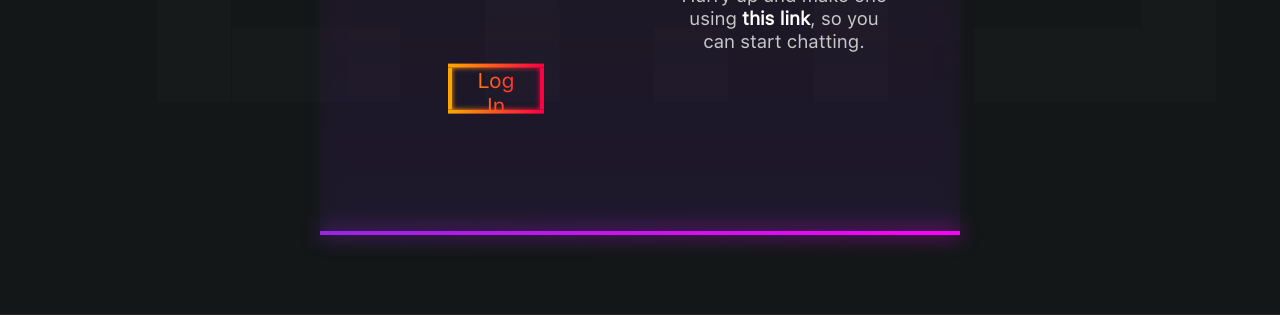
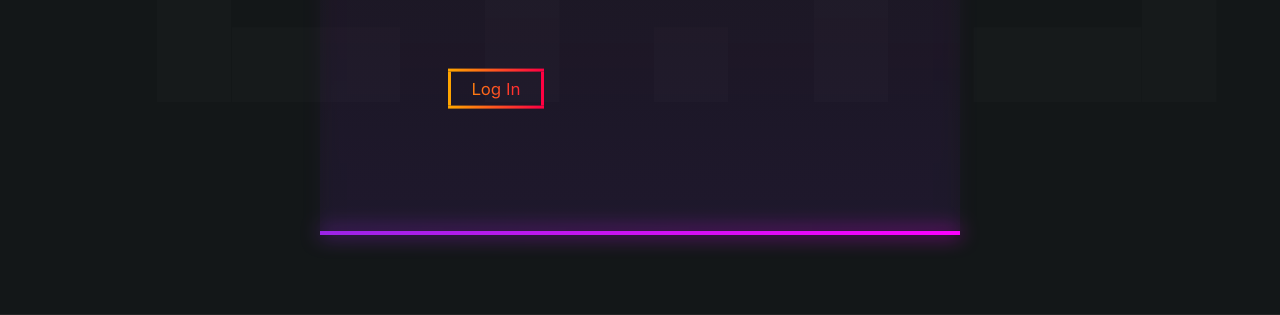
Before and after one commit to RoyalTwo/chat-webapp, a website: page login/login-doc.html in a window 1280 px wide. Shown: the part 485-800 px from the top of the page. Drawn offline with nearby package versions, Linux system fonts and the light colour scheme.

Commit message:
- Changed Login animation timing

```diff
--- a/index.ts
+++ b/index.ts
@@ -39,6 +39,9 @@ app.post('/', (req, res) => {
   res.redirect('/messages');
 });
 
+app.post('/logininfo', (req, res) => {
+});
+
 // user connection
 io.on('connection', (socket) => {
     console.log('User Connected.');
--- a/login/login-script.js
+++ b/login/login-script.js
@@ -10,9 +10,14 @@ $(document).ready(() => {
     }, 3000);
 
     $(".login").click(() => {
-        setTimeout(() => {
-            $(".outer").css("animation", "unloaded ease 1.5s")
-            $(".outer").css("animation", "unloaded ease 1.5s")
+      uname = $('.uname').val();
+      pass = $('.passwd').val();
+      $.post("/logininfo", function(result){
+        alert(result);
+      })
+            setTimeout(() => {
+            $(".outer").css("animation", "unloaded ease 1s")
+            $(".outer").css("animation", "unloaded ease 1s")
             $(".logo").css("filter", "opacity(0)")
             $(".container-left").css("filter", "opacity(0)")
             $(".container-right").css("filter", "opacity(0)")
--- a/login/login-style.css
+++ b/login/login-style.css
@@ -9,6 +9,12 @@
 
 *{
     transition: all 150ms;
+}
+
+@media screen and (max-width: 1500px){
+    .mid{
+        zoom: 0.8
+    }
 }
 
 :root{
@@ -179,27 +185,7 @@ button{
     border-image: linear-gradient(90deg, rgb(255, 165, 0), rgb(255, 0, 66));
     border-width: 4px;
     border-image-slice: 1;
-}
-
-button::after{
-    z-index: 2;
-    content: "";
-    position: absolute;
-    top: 50%;
-    left: 50%;
-    transform: translate(-50%, -50%);
-    background: transparent;
-    color: white;
-    font-family: "San-Francisco";
-    font-size: 16pt;
-    font-weight: 300;
-    width: 100%;
-    height: 100%;
-    border: solid;
-    border-image: linear-gradient(90deg, rgb(255, 165, 0), rgb(255, 0, 66));
-    border-width: 4px;
-    border-image-slice: 1;
-    filter: blur(2.5px)
+    transition: all 50ms linear;
 }
 
 button:focus{
@@ -217,7 +203,7 @@ button:focus{
     border-width: 4px 0px 4px 0px;
     border-image:  linear-gradient(-80deg, magenta, blueviolet);
     border-image-slice: 1;
-    animation: loaded ease 1.5s;
+    animation: loaded ease 1s;
     animation-delay: 1s;
     animation-fill-mode: forwards;
 }
```
